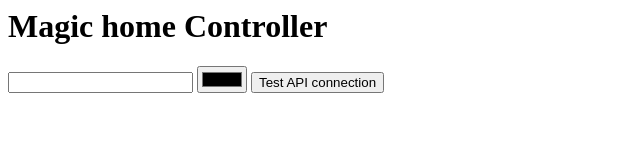
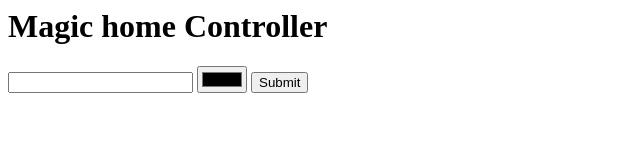
Before and after one commit to AurorahHarmony/magic-home-web-controller, a website: page static/index.html in a window 1280 px wide. Shown: the whole page, without its empty margins (0-640 px from the left). Drawn offline with Linux system fonts and the light colour scheme.

Commit message:
Change submit button text to 'submit'

```diff
--- a/static/index.html
+++ b/static/index.html
@@ -13,7 +13,7 @@
     <form>
         <input type="text" name="ip" id="ip">
         <input type="color" name="color" id="color">
-        <input type="button" value="Test API connection" id="submit">
+        <input type="button" value="Submit" id="submit">
     </form>
 
     <script>
```
